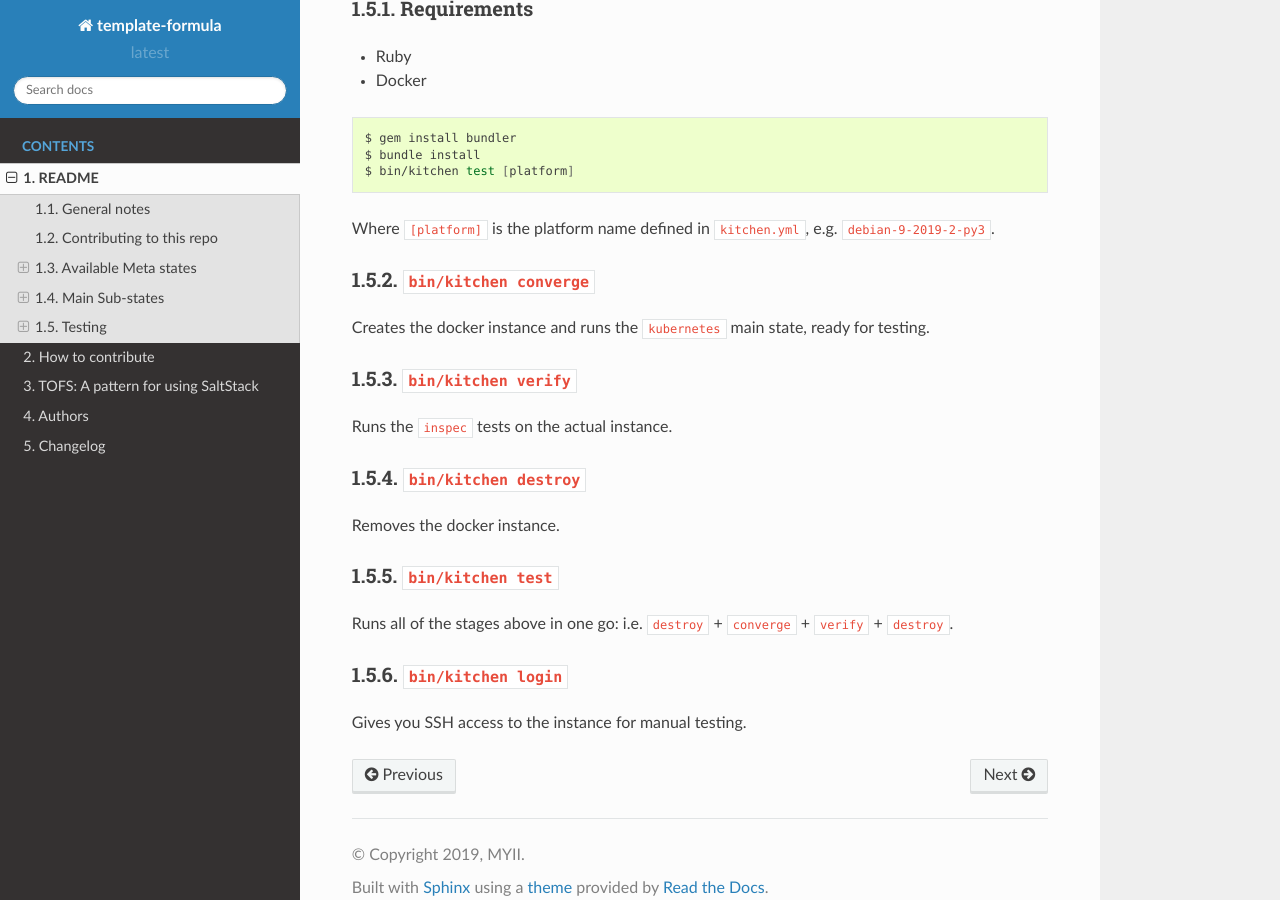
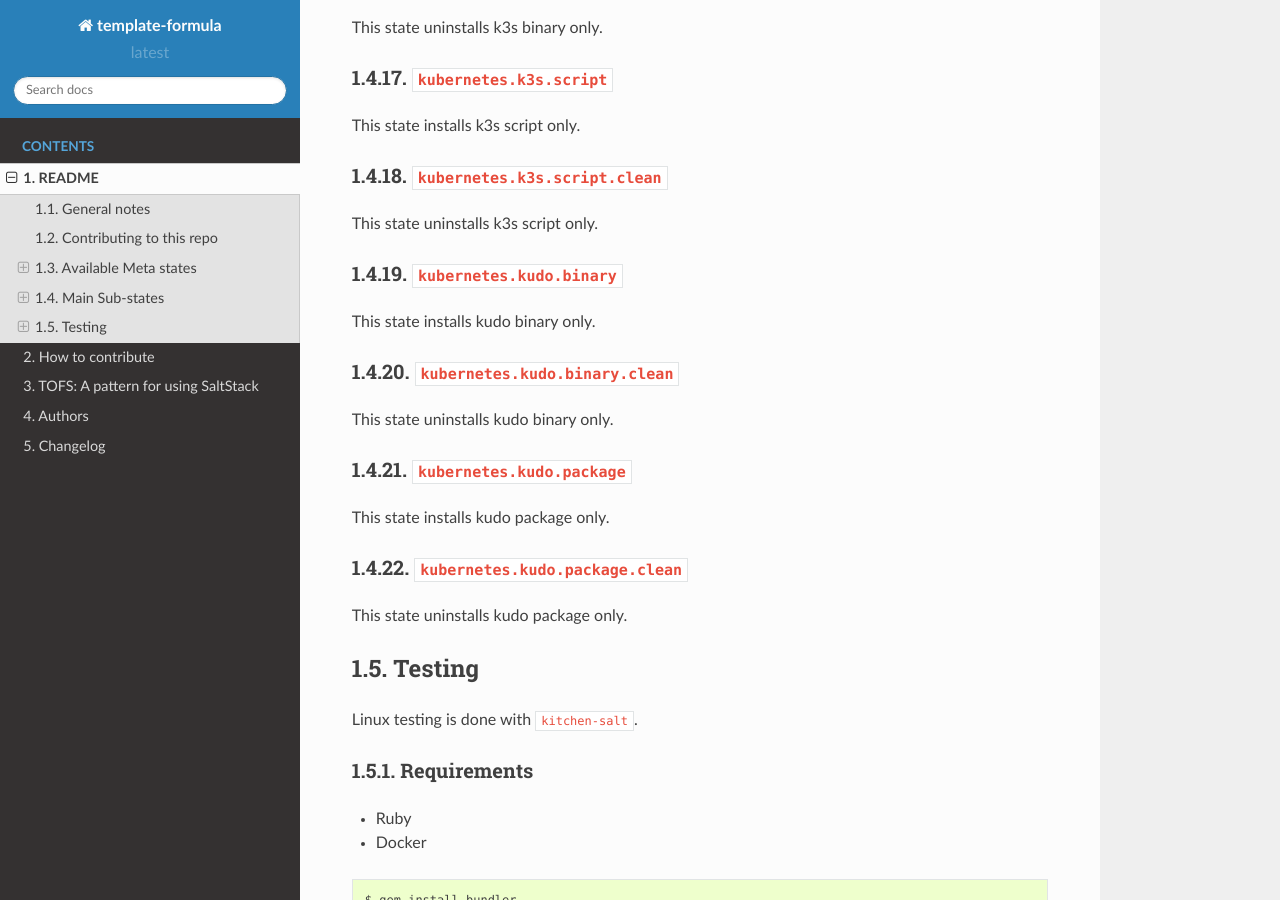
Before and after one commit to saltstack-formulas/kubernetes-formula, a Sphinx documentation site: the page built from docs/README.rst, in a window 1280 px wide and 900 px high, scrolled down 4983 px. Built offline with Sphinx 7.4.7 and the Read the Docs theme 2.0.0, drawn with Linux system fonts in a browser that asks for light colours; some of the changed text lies outside the part shown.

Commit message:
feat(kudo): add kubectl-kudo support

```diff
--- a/docs/README.rst
+++ b/docs/README.rst
@@ -6,9 +6,10 @@ kubernetes-formula
 Formula to manage kubernetes on MacOS and GNU/Linux. Currently supports:
 
 * `devspace`
+* `k3s`
 * `kubectl`
 * `minikube`
-* `k3s`
+* `kudo`
 
 
 |img_travis| |img_sr|
@@ -100,6 +101,16 @@ This state installs k3s only.
 ^^^^^^^^^^^^^^^^^^^^^^^^
 
 This state uninstalls k3s only.
+
+``kubernetes.kudo``
+^^^^^^^^^^^^^^^^^^^
+
+This state installs kudo only.
+
+``kubernetes.kudo.clean``
+^^^^^^^^^^^^^^^^^^^^^^^^^
+
+This state uninstalls kudo only.
 
 
 Main Sub-states
@@ -198,6 +209,26 @@ This state installs k3s script only.
 
 This state uninstalls k3s script only.
 
+``kubernetes.kudo.binary``
+^^^^^^^^^^^^^^^^^^^^^^^^^^
+
+This state installs kudo binary only.
+
+``kubernetes.kudo.binary.clean``
+^^^^^^^^^^^^^^^^^^^^^^^^^^^^^^^^
+
+This state uninstalls kudo binary only.
+
+``kubernetes.kudo.package``
+^^^^^^^^^^^^^^^^^^^^^^^^^^^
+
+This state installs kudo package only.
+
+``kubernetes.kudo.package.clean``
+^^^^^^^^^^^^^^^^^^^^^^^^^^^^^^^^^
+
+This state uninstalls kudo package only.
+
 
 Testing
 -------
```
Also changed, not shown: 15 other files.
